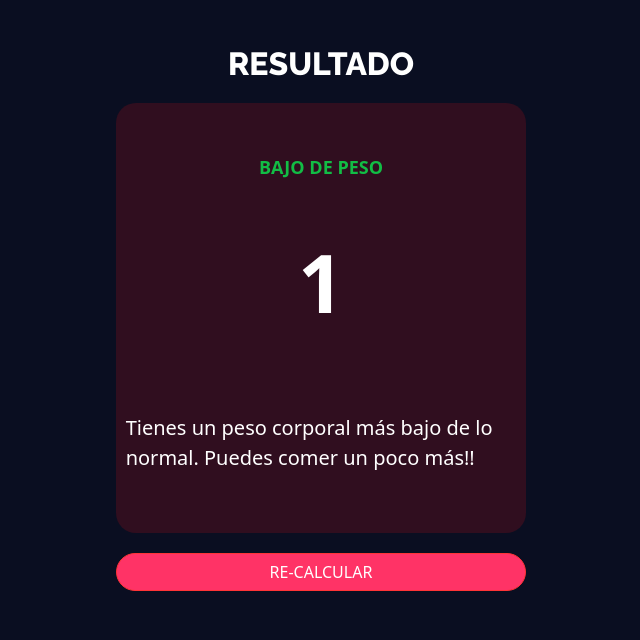
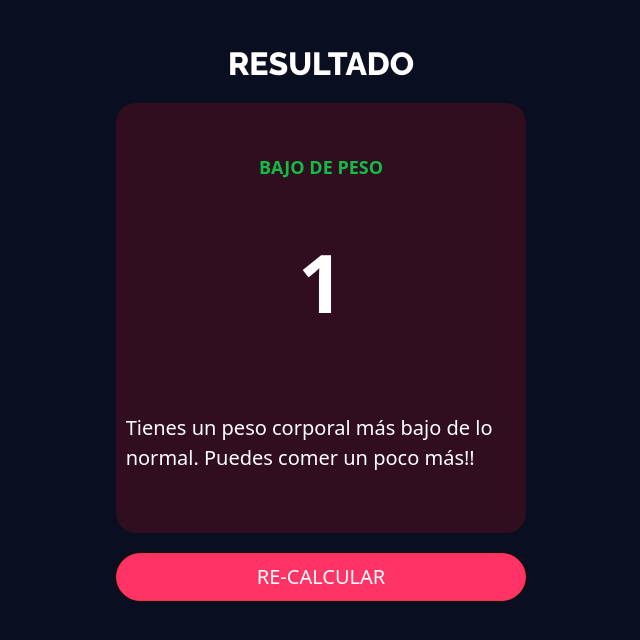
Before and after one commit to juliv5/BMICalculator, an Angular app: page /resultado/1 in a window 1280 px wide. Shown: the top 640 px of the page, without its empty margins (319-959 px from the left). Built offline with nearby package versions, Linux system fonts and the light colour scheme.

Commit message:
Update resultado.component.html

```diff
--- a/src/app/components/resultado/resultado.component.html
+++ b/src/app/components/resultado/resultado.component.html
@@ -14,7 +14,9 @@
         </div>
         <div class="row">
             <div class="col-lg-12">
-                <button routerLink="/" class="btn btn-primary btn lg btn-color">RE-CALCULAR</button>
+                <button routerLink="/" class="btn btn-primary btn-lg btn-block btn-color">RE-CALCULAR
+
+                </button>
             </div>
         </div>
     </div>
```
